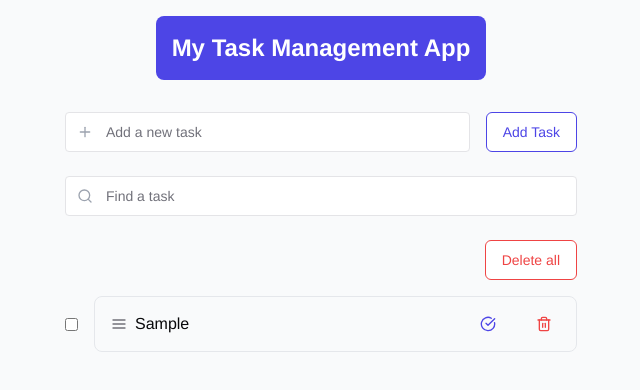
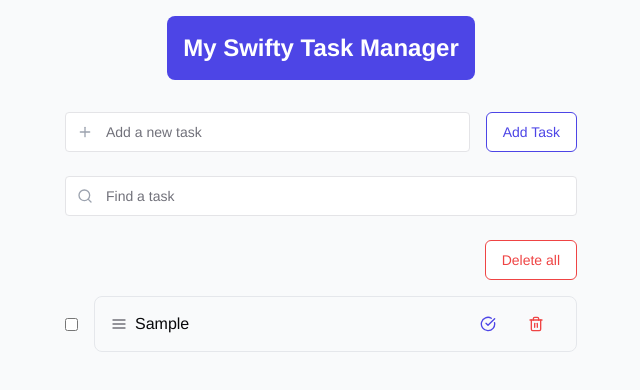
Before and after one commit to PaulMant/todo-app, a Next.js app: page / in a window 1280 px wide. Both pictures are taken after typing "Sample" into the empty fields and a click on the button "Add Task". Shown: the top 390 px of the page, without its empty margins (319-959 px from the left). Built offline with nearby package versions, Linux system fonts and the light colour scheme.

Commit message:
working fine with dnd

```diff
--- a/src/app/components/TodoList/TodoItem.tsx
+++ b/src/app/components/TodoList/TodoItem.tsx
@@ -1,21 +1,64 @@
 "use client";
 
-import { AlignJustify } from "lucide-react";
+import { AlignJustify, CircleCheckBig, RotateCcw, Trash2 } from "lucide-react";
+import { useState } from "react";
+import { toast } from "react-toastify";
+import { ConfirmDeleteDialog } from "../../../app/dialogs/ConfirmDelete";
+import { useTodoContext } from "../../context/TodoContext";
 import { Task } from "../../models/Task";
+import { Button } from "../ui/button";
 
 interface TodoItemProps {
   todo: Task;
+  onToggle: () => void;
 }
 
-export default function TodoItem({ todo }: TodoItemProps) {
+export default function TodoItem({ todo, onToggle }: TodoItemProps) {
+  const { deleteTodo } = useTodoContext();
+  const [isDeleting, setIsDeleting] = useState(false);
+
+  const handleDelete = () => {
+    setIsDeleting(true);
+    setTimeout(() => {
+      deleteTodo(todo.id);
+      toast.success("Task deleted successfully!", {
+        position: "bottom-right",
+        autoClose: 2800,
+      });
+    }, 700);
+  };
+
   return (
-    <div className="flex w-full items-center justify-between transition-all duration-700">
+    <div className={`flex w-full items-center justify-between transition-all duration-700 ${isDeleting ? "scale-75 opacity-0" : ""}`}>
       <div className="flex items-center gap-2">
         <AlignJustify className="size-4 text-muted-foreground cursor-grab active:cursor-grabbing" />
         <span title={todo.task} className={`flex flex-start truncate max-w-[300px] ${todo.completed ? "line-through" : ""}`}>
           {todo.task}
         </span>
       </div>
+      <div className="flex" onPointerDown={(e) => e.stopPropagation()} onPointerUp={(e) => e.stopPropagation()}>
+        <Button
+          onClick={onToggle}
+          variant={todo.completed ? "outline" : "ghost"}
+          className="hover:scale-110 transition-transform bg-transparent border-none"
+          title={todo.completed ? "Mark as incomplete" : "Mark as complete"}>
+          {todo.completed ? (
+            <RotateCcw className="size-4 bg-transparent text-seedext" />
+          ) : (
+            <CircleCheckBig className="size-4 text-seedext" />
+          )}
+        </Button>
+        <ConfirmDeleteDialog
+          buttonText={
+            <Button variant="ghost" className="hover:scale-110 transition-transform" title="Delete task">
+              <Trash2 className="size-4 text-destructive" />
+            </Button>
+          }
+          title="Are you 100% sure?"
+          description={`This action will permanently delete ${todo.task}.`}
+          onDelete={handleDelete}
+        />
+      </div>
     </div>
   );
 }
--- a/src/app/components/TodoList/TodoList.tsx
+++ b/src/app/components/TodoList/TodoList.tsx
@@ -1,19 +1,16 @@
+import { useEffect, useState } from "react";
+import { toast } from "react-toastify";
+import "react-toastify/dist/ReactToastify.css";
+import { useTodoContext } from "../../context/TodoContext";
 import { ConfirmDeleteDialog } from "../../dialogs/ConfirmDelete";
-import { useEffect, useState } from "react";
-import { useTodoContext } from "../../context/TodoContext";
 import { Button } from "../ui/button";
 import DeleteAllButton from "./DeleteAllButton";
 import TodoItem from "./TodoItem";
-import { toast } from "react-toastify";
-import "react-toastify/dist/ReactToastify.css";
 
-import { DndContext, closestCenter, KeyboardSensor, PointerSensor, useSensor, useSensors, DragEndEvent } from "@dnd-kit/core";
+import { closestCenter, DndContext, DragEndEvent, KeyboardSensor, PointerSensor, useSensor, useSensors } from "@dnd-kit/core";
+import { restrictToVerticalAxis } from "@dnd-kit/modifiers";
 import { arrayMove, SortableContext, sortableKeyboardCoordinates, verticalListSortingStrategy } from "@dnd-kit/sortable";
 import { SortableItem } from "./SortableItem";
-import { restrictToVerticalAxis } from "@dnd-kit/modifiers";
-import { RotateCcw } from "lucide-react";
-import { CircleCheckBig } from "lucide-react";
-import { Trash2 } from "lucide-react";
 
 interface TodoListProps {
   search: string;
@@ -84,16 +81,6 @@ const TodoList: React.FC<TodoListProps> = ({ search }) => {
     });
   };
 
-  const handleDelete = (id: number) => {
-    setTimeout(() => {
-      deleteTodo(id);
-      toast.success("Task deleted successfully!", {
-        position: "bottom-right",
-        autoClose: 2800,
-      });
-    }, 700);
-  };
-
   if (todos.length === 0) {
     return (
       <div>
@@ -130,56 +117,29 @@ const TodoList: React.FC<TodoListProps> = ({ search }) => {
 
       <DndContext sensors={sensors} collisionDetection={closestCenter} onDragEnd={handleDragEnd} modifiers={[restrictToVerticalAxis]}>
         <ul className="space-y-4 w-full max-h-[45vh] overflow-y-auto">
+          <SortableContext items={filteredTodos.map((todo) => todo.id)} strategy={verticalListSortingStrategy}>
             {filteredTodos.map((todo) => (
-            <div key={todo.id} className="flex items-center">
+              <div className="flex items-center w-full" key={todo.id}>
                 <input
                   type="checkbox"
                   checked={selectedTodos.has(todo.id)}
                   onChange={(e) => handleSelect(todo.id, e.target.checked)}
                   className="mr-4"
                 />
-
+                <div className="w-full">
+                  <SortableItem key={todo.id} id={todo.id}>
                     <li
-                className={`flex w-full h-14 justify-start rounded-lg items-center px-4 border transition-all ${
+                      className={`flex w-full h-14 rounded-lg items-center px-4 border transition-all duration-300 ${
                         todo.completed ? "text-gray-500" : ""
-                } ${animatingTodos[todo.id] ? "translate-y-4 opacity-50 duration-300" : "hover:shadow-lg"}`}>
-                {todo.completed ? (
-                  <TodoItem todo={todo} />
-                ) : (
-                  <div className="w-full">
-                    <SortableContext items={filteredTodos.map((todo) => todo.id)} strategy={verticalListSortingStrategy}>
-                      <SortableItem key={todo.id} id={todo.id}>
-                        <TodoItem todo={todo} />
+                      }
+                      ${animatingTodos[todo.id] ? "translate-y-2 opacity-50" : ""} hover:shadow-lg`}>
+                      <TodoItem todo={todo} onToggle={() => handleToggle(todo.id)} />
+                    </li>
                   </SortableItem>
-                    </SortableContext>
                 </div>
-                )}
-                <div className="flex gap-2 w-24">
-                  <Button
-                    onClick={() => handleToggle(todo.id)}
-                    variant={todo.completed ? "outline" : "ghost"}
-                    className="hover:scale-110 transition-transform bg-transparent border-none"
-                    title={todo.completed ? "Mark as incomplete" : "Mark as complete"}>
-                    {todo.completed ? (
-                      <RotateCcw className="size-4 bg-transparent text-seedext" />
-                    ) : (
-                      <CircleCheckBig className="size-4 text-seedext" />
-                    )}
-                  </Button>
-                  <ConfirmDeleteDialog
-                    buttonText={
-                      <Button variant="ghost" className="hover:scale-110 transition-transform" title="Delete task">
-                        <Trash2 className="size-4 text-destructive" />
-                      </Button>
-                    }
-                    title="Are you 100% sure?"
-                    description={`This action will permanently delete ${todo.task}.`}
-                    onDelete={() => handleDelete(todo.id)}
-                  />
-                </div>
-              </li>
               </div>
             ))}
+          </SortableContext>
         </ul>
       </DndContext>
     </div>
--- a/src/app/page.tsx
+++ b/src/app/page.tsx
@@ -14,7 +14,7 @@ export default function Home() {
 
   return (
     <div className="min-h-screen w-full h-full flex flex-col items-center bg-gray-50 p-4">
-      <h1 className="text-2xl bg-seedext text-white p-4 rounded-lg font-bold mb-8">My Task Management App</h1>
+      <h1 className="text-2xl bg-seedext text-white p-4 rounded-lg font-bold mb-8">My Swifty Task Manager</h1>
       <main className="w-full max-w-lg space-y-6">
         <CreateTodoForm />
         <SearchInput onSearch={handleSearch} />
```
Lines whose indentation alone changed are shown as unchanged.
